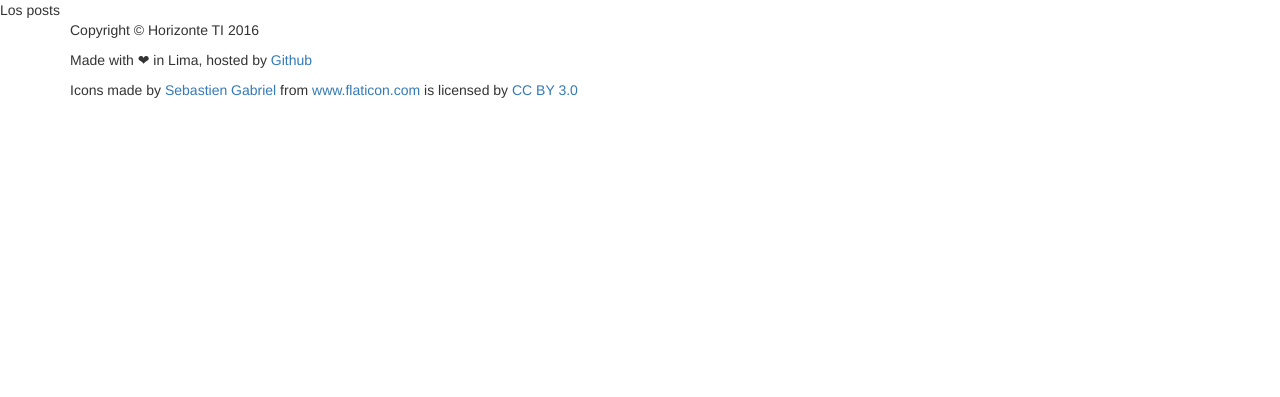
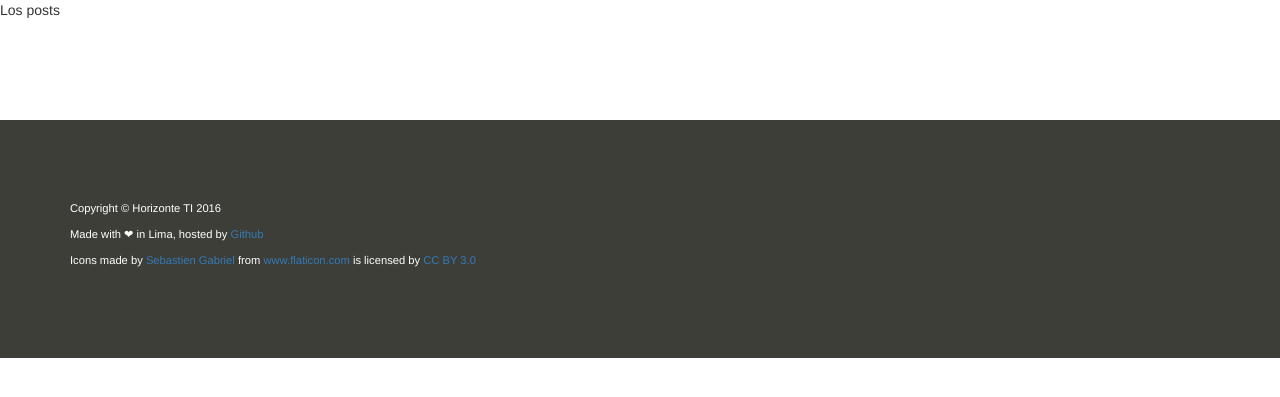
Before and after one commit to horizonteti/horizonteti.github.io, a Jekyll site: the page built from posts.html, in a window 1280 px wide. Shown: the top 397 px of the page. Built offline with Jekyll 4.4.1, drawn with Linux system fonts in a browser that asks for light colours; nearby versions of some CDN libraries; library files that are not in the unit come from our copies; Markdown is read by kramdown in place of the engine named in the settings.

Commit message:
css routing

```diff
--- a/_includes/header.html
+++ b/_includes/header.html
@@ -12,8 +12,8 @@
 
     <link href='https://fonts.googleapis.com/css?family=Montserrat' rel='stylesheet' type='text/css'>
     <link rel="stylesheet" href="https://maxcdn.bootstrapcdn.com/bootstrap/3.3.6/css/bootstrap.min.css" integrity="sha384-1q8mTJOASx8j1Au+a5WDVnPi2lkFfwwEAa8hDDdjZlpLegxhjVME1fgjWPGmkzs7" crossorigin="anonymous">
-    <link href="resources/css/font-awesome.min.css" rel="stylesheet" />
-    <link href="resources/css/main.css" rel="stylesheet" />
+    <link href="/resources/css/font-awesome.min.css" rel="stylesheet" />
+    <link href="/resources/css/main.css" rel="stylesheet" />
     <!--[if lt IE 9]>
         <script src="https://oss.maxcdn.com/libs/html5shiv/3.7.0/html5shiv.js"></script>
         <script src="https://oss.maxcdn.com/libs/respond.js/1.4.2/respond.min.js"></script>
```
